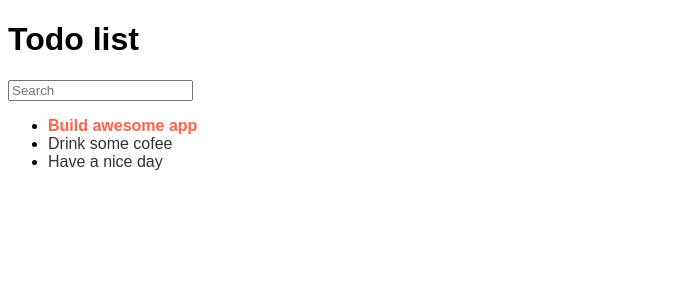
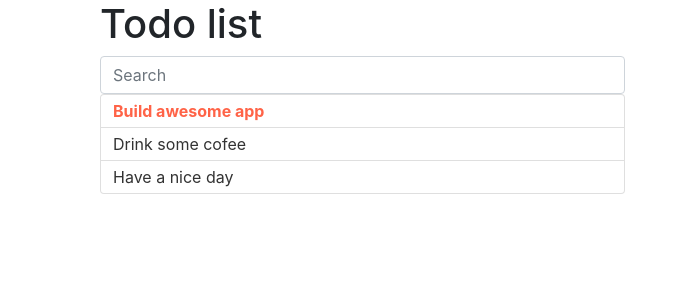
Before and after one commit to OdinRossy/todo-app, a React (Create React App) app: page / in a window 1280 px wide. Shown: the top 300 px of the page, without its empty margins (0-680 px from the left). Built offline with nearby package versions, Linux system fonts and the light colour scheme.

Commit message:
Lesson 32. How to import CSS

```diff
--- a/public/index.html
+++ b/public/index.html
@@ -5,6 +5,8 @@
   <meta charset="utf-8" />
   <link rel="icon" href="%PUBLIC_URL%/favicon.ico" />
   <link rel="stylesheet" href="index.css">
+  <link rel="stylesheet" href="https://stackpath.bootstrapcdn.com/bootstrap/4.3.1/css/bootstrap.min.css">
+  <link rel="stylesheet" href="https://stackpath.bootstrapcdn.com/font-awesome/4.7.0/css/font-awesome.min.css">
   <meta name="viewport" content="width=device-width, initial-scale=1" />
   <title>React App</title>
 </head>
--- a/src/components/App.js
+++ b/src/components/App.js
@@ -12,10 +12,13 @@ const App = () => {
     ]
 
     return (
-        <div>
-            <AppHeader />
-            <SearchPanel />
-            <TodoList items={todoListItems} />
+        <div className="container">
+            <div className="col-3"></div>
+            <div className="col-6"><AppHeader />
+                <SearchPanel />
+                <TodoList items={todoListItems} /></div>
+            <div className="col-3"></div>
+
         </div>
     )
 }
--- a/src/components/SearchPanel.js
+++ b/src/components/SearchPanel.js
@@ -2,7 +2,9 @@ import React from 'react';
 
 const SearchPanel = () => {
     return (
-        <input type="text" placeholder="Search" />
+        <span>
+            <input className="form-control" type="text" placeholder="Search" />
+        </span>
     );
 }
 
--- /dev/null
+++ b/src/components/TodoList.css
@@ -0,0 +1,3 @@
+.todo-list .list-group-item {
+    padding: .25rem .75rem;
+}
--- a/src/components/TodoList.js
+++ b/src/components/TodoList.js
@@ -1,4 +1,5 @@
 import React from 'react';
+import './TodoList.css'
 
 import TodoListItem from './TodoListItem'
 
@@ -6,14 +7,14 @@ const TodoList = ({ items = [] }) => {
     const elements = items.map((item) => {
         const { id, ...itemProps } = item;
         return (
-            <li key={id}>
+            <li key={id} className="list-group-item">
                 <TodoListItem {...itemProps} />
             </li>
         )
     });
 
     return (
-        <ul>
+        <ul className="list-group todo-list">
             {elements}
         </ul>
     );
--- /dev/null
+++ b/src/components/TodoListItem.css
@@ -0,0 +1,3 @@
+.todo-list-item {
+
+}
--- a/src/components/TodoListItem.js
+++ b/src/components/TodoListItem.js
@@ -1,4 +1,5 @@
 import React from 'react'
+import './TodoListItem.css'
 
 const TodoListItem = ({ text, important = false }) => {
     const style = {
@@ -6,7 +7,7 @@ const TodoListItem = ({ text, important = false }) => {
         'fontWeight': important ? 'bold' : 'normal'
     }
     return (
-        <span style={style}>{text}</span>
+        <span className="todo-list-item" style={style}>{text}</span>
     );
 }
 
```
